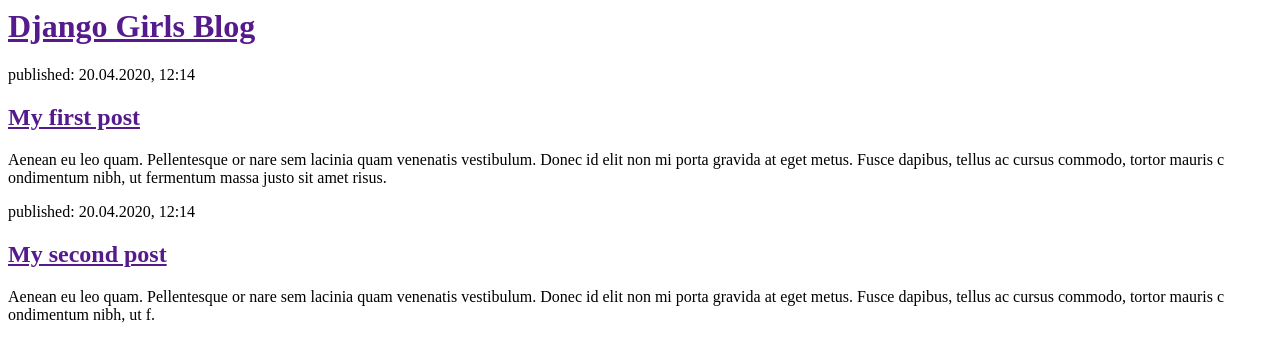
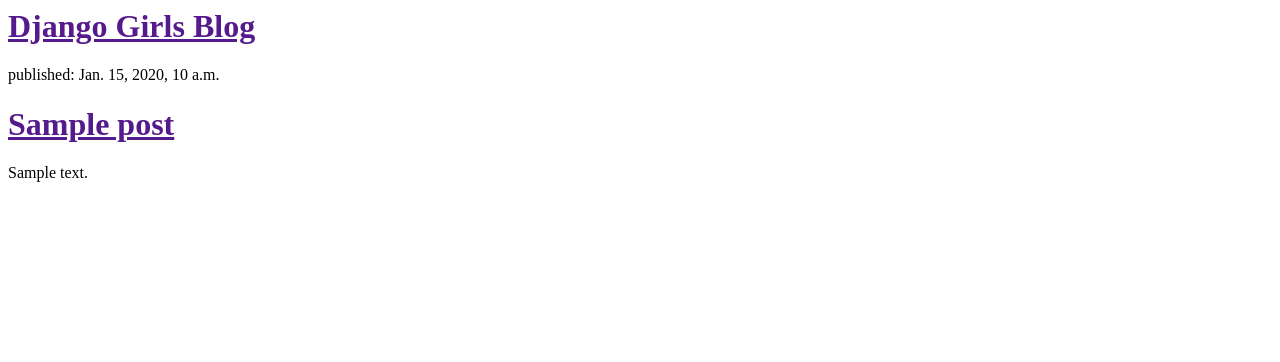
Before and after one commit to jwlim83/my-first-blog, a Django app: template blog/templates/blog/post_list.html in a window 1280 px wide. Shown: the top 362 px of the page. Run offline with Django 3.2, Linux system fonts and the light colour scheme; the template is opened without the code that fills it: most values are stand-ins (such as "Sample title", 1, 10 or a date in 2020).

Commit message:
Modified templates to display posts from database.

```diff
--- a/blog/templates/blog/post_list.html
+++ b/blog/templates/blog/post_list.html
@@ -6,25 +6,12 @@
         <div>
             <h1><a href="">Django Girls Blog</a></h1>
         </div>
-
-        <div>
-            <p>published: 20.04.2020, 12:14</p>
-            <h2><a href="">My first post</a></h2>
-            <p>Aenean eu leo quam. Pellentesque or
-                nare sem lacinia quam venenatis vestibulum. Donec
-                id elit non mi porta gravida at eget metus. Fusce
-                dapibus, tellus ac cursus commodo, tortor mauris c
-                ondimentum nibh, ut fermentum massa justo sit amet
-                risus.</p>
-        </div>
-        <div>
-            <p>published: 20.04.2020, 12:14</p>
-            <h2><a href="">My second post</a></h2>
-            <p>Aenean eu leo quam. Pellentesque or
-                nare sem lacinia quam venenatis vestibulum. Donec
-                id elit non mi porta gravida at eget metus. Fusce
-                dapibus, tellus ac cursus commodo, tortor mauris c
-                ondimentum nibh, ut f.</p>
-        </div>
+        {% for post in posts %}
+            <div>
+                <p>published: {{ post.published_date }}</p>
+                <h1><a href="">{{ post.title }}</a></h1>
+                <p>{{ post.text|linebreaksbr }}</p>
+            </div>
+        {% endfor %}
     </body>
 </html>
--- a/blog/views.py
+++ b/blog/views.py
@@ -1,4 +1,7 @@
 from django.shortcuts import render
+from django.utils import timezone
+from .models import Post
 
 def post_list(request):
-    return render(request, 'blog/post_list.html', {})
+    posts = Post.objects.filter(published_date__lte=timezone.now()).order_by('published_date')
+    return render(request, 'blog/post_list.html', {'posts':posts})
```
